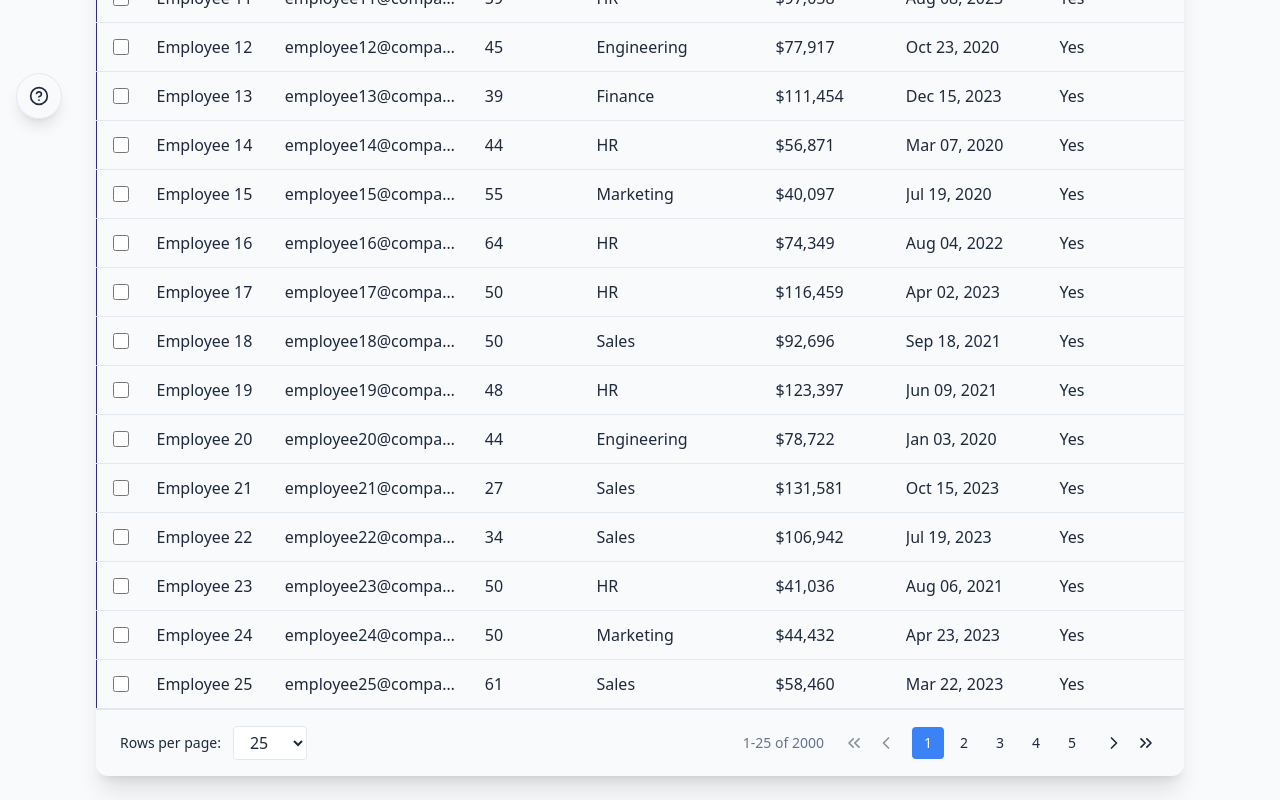
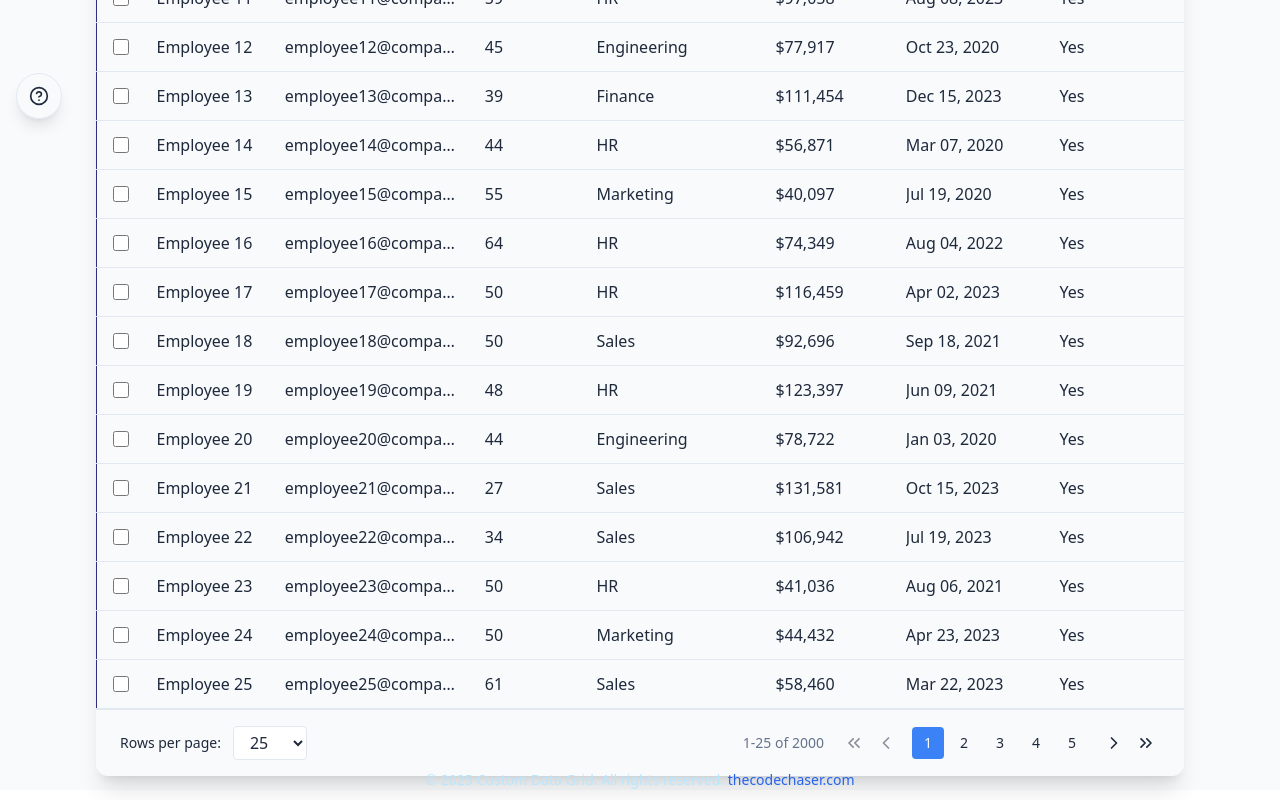
Before and after one commit to thecodechaser/custom-data-grid, a React (Vite) app: page / in a window 1280 px wide. Shown: the part 665-1465 px from the top of the page. Built offline with nearby package versions, Linux system fonts and the light colour scheme.

Commit message:
Add footer

```diff
--- a/index.html
+++ b/index.html
@@ -2,7 +2,8 @@
 <html lang="en">
   <head>
     <meta charset="UTF-8" />
-    <link rel="icon" type="image/svg+xml" href="/vite.svg" />
+    <link rel="icon" href="/favicon.ico" />
+    <link rel="icon" type="image/svg+xml" href="/favicon.ico" />
     <meta name="viewport" content="width=device-width, initial-scale=1.0" />
     <title>Custom Data Grid</title>
   </head>
--- a/src/App.tsx
+++ b/src/App.tsx
@@ -5,6 +5,7 @@ import { useGridStore } from './store/gridStore';
 import { useWebSocket } from './hooks/useWebSocket';
 import { GridColumn, GridRow } from './types/grid';
 import './i18n';
+import {Footer } from './components/footer';
 
 const sampleColumns: GridColumn[] = [
   { id: '1', title: 'Name', field: 'name', type: 'text', sortable: true, filterable: true, visible: true },
@@ -52,6 +53,7 @@ function App() {
       style={{ backgroundColor: theme.colors.background }}
     >
       <DataGrid />
+      <Footer />
       <Toaster position="bottom-right" />
     </div>
   );
--- /dev/null
+++ b/src/components/Footer.tsx
@@ -0,0 +1,19 @@
+export const Footer = () => {
+  const year = new Date().getFullYear();
+
+  return (
+    <footer className="flex justify-center w-full text-sm text-sky-200" style={{marginTop: '-30px'}}>
+      <p>
+        © {year} Custom Data Grid. All rights reserved.{" "}
+        <a
+          href="https://thecodechaser.com"
+          target="_blank"
+          rel="noopener noreferrer"
+          className="text-blue-600 hover:underline"
+        >
+          thecodechaser.com
+        </a>
+      </p>
+    </footer>
+  );
+};
```
Also changed, not shown: 1 other file (tests, documents, lock files or other folders).
